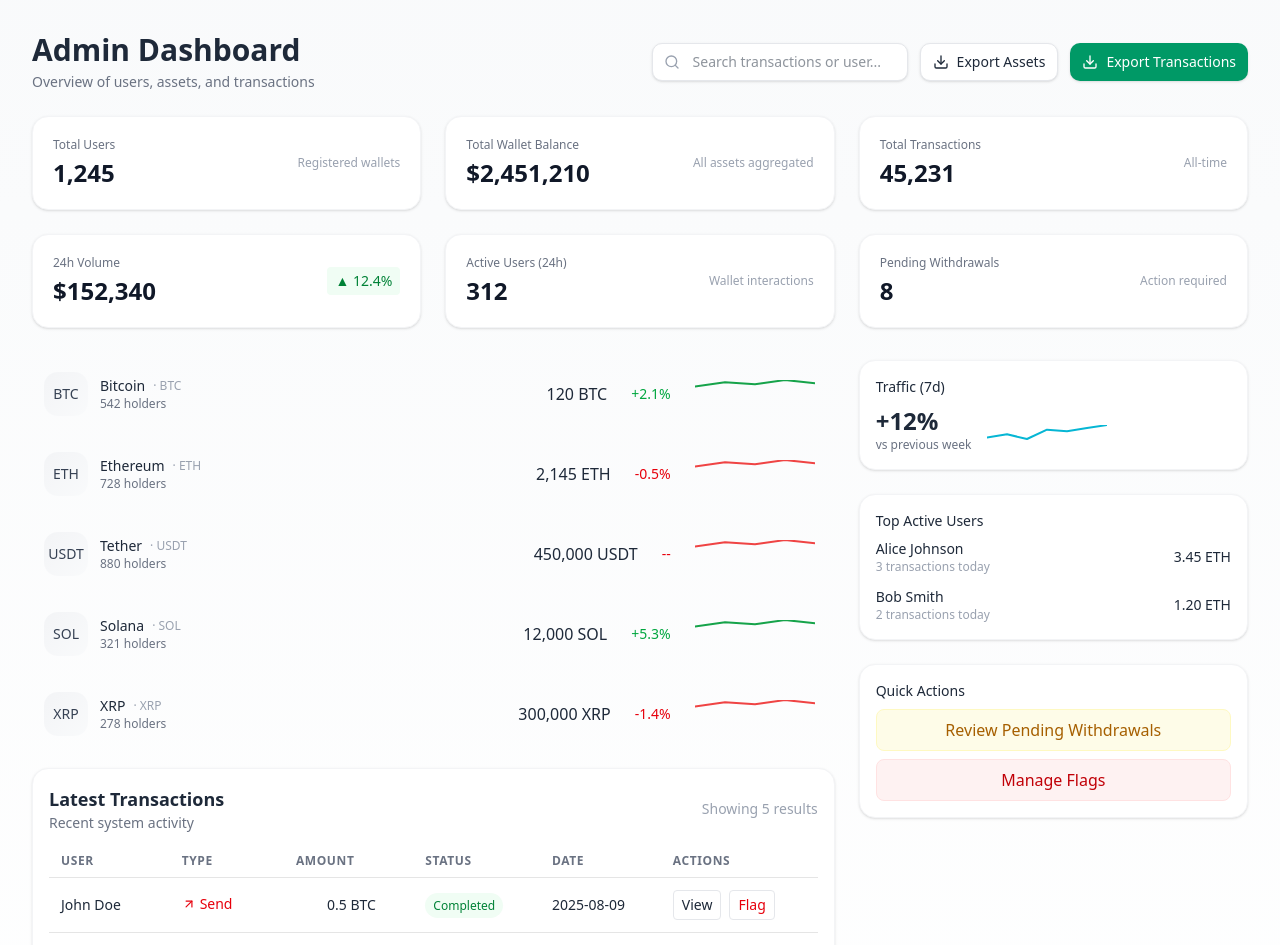
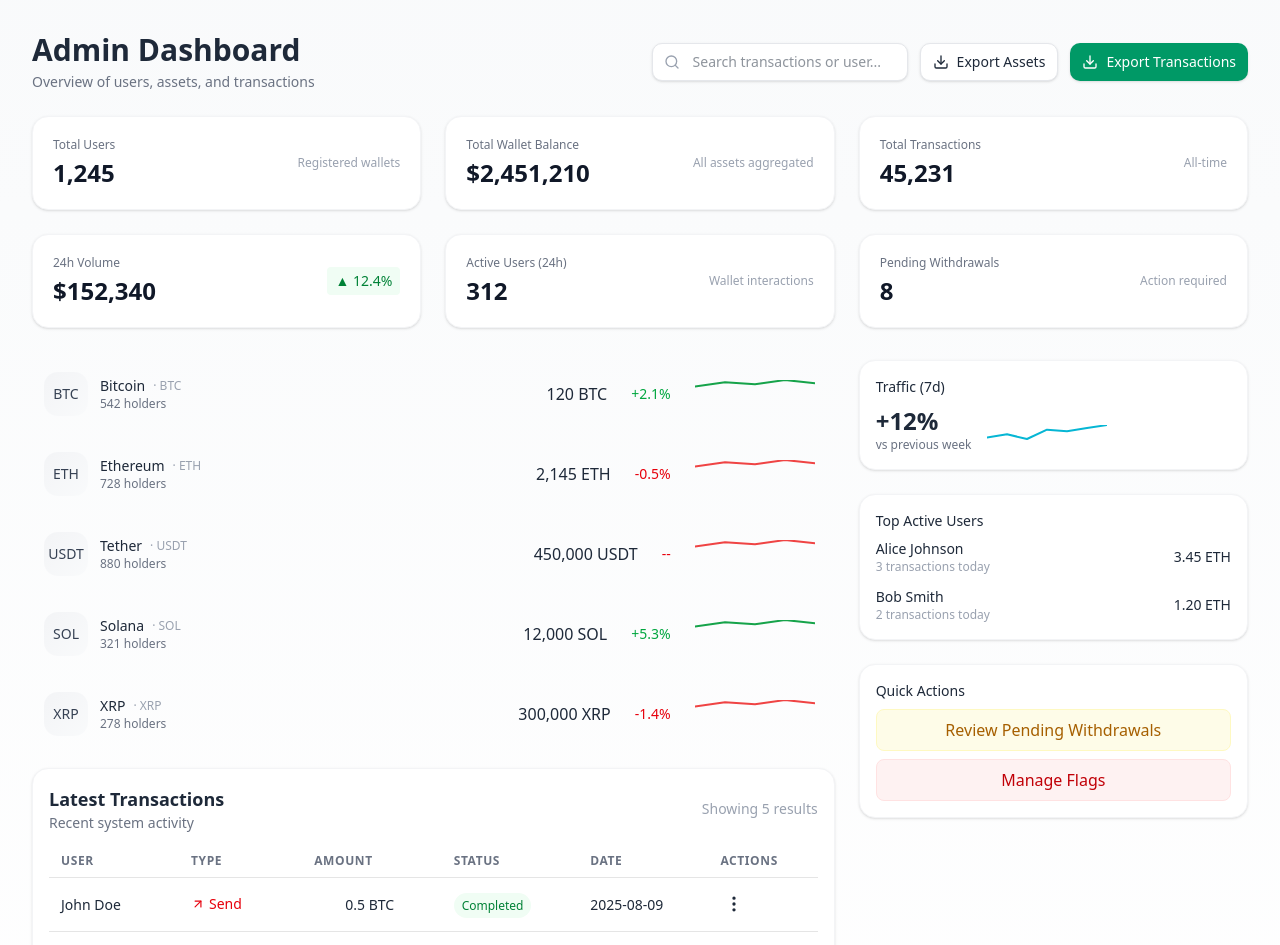
Before and after one commit to ve-edant/crypto-wallet, a Next.js app: page /admin in a window 1280 px wide. Shown: the top 945 px of the page. Built offline with nearby package versions, Linux system fonts and the light colour scheme.

Commit message:
delete_added

```diff
--- /dev/null
+++ b/src/app/Components/ActionsMenu.tsx
@@ -0,0 +1,70 @@
+import { useState, useRef, useEffect } from "react";
+import { FiMoreVertical, FiEye, FiFlag, FiTrash2 } from "react-icons/fi";
+
+export function ActionsMenu() {
+  const [open, setOpen] = useState(false);
+  const ref = useRef<HTMLDivElement>(null);
+
+  // Close menu if clicked outside
+  useEffect(() => {
+    function handleClickOutside(event: MouseEvent) {
+      if (ref.current && !ref.current.contains(event.target as Node)) {
+        setOpen(false);
+      }
+    }
+    if (open) {
+      document.addEventListener("mousedown", handleClickOutside);
+    } else {
+      document.removeEventListener("mousedown", handleClickOutside);
+    }
+    return () => {
+      document.removeEventListener("mousedown", handleClickOutside);
+    };
+  }, [open]);
+
+  return (
+    <div className="relative inline-block text-left" ref={ref}>
+      <button
+        onClick={() => setOpen((o) => !o)}
+        className="p-1 rounded hover:bg-gray-100"
+        aria-haspopup="true"
+        aria-expanded={open}
+        aria-label="Open actions menu"
+      >
+        <FiMoreVertical size={20} />
+      </button>
+
+      {open && (
+        <div className="absolute right-0 mt-2 w-36 bg-white border border-gray-200 rounded-md shadow-lg z-10">
+          <button
+            className="flex items-center gap-2 px-4 py-2 text-sm w-full hover:bg-gray-100"
+            onClick={() => {
+              setOpen(false);
+              alert("View clicked");
+            }}
+          >
+            <FiEye /> View
+          </button>
+          <button
+            className="flex items-center gap-2 px-4 py-2 text-sm w-full text-red-600 hover:bg-red-50"
+            onClick={() => {
+              setOpen(false);
+              alert("Flag clicked");
+            }}
+          >
+            <FiFlag /> Flag
+          </button>
+          <button
+            className="flex items-center gap-2 px-4 py-2 text-sm w-full text-red-600 hover:bg-red-50"
+            onClick={() => {
+              setOpen(false);
+              alert("Delete clicked");
+            }}
+          >
+            <FiTrash2 /> Delete
+          </button>
+        </div>
+      )}
+    </div>
+  );
+}
--- a/src/app/admin/page.tsx
+++ b/src/app/admin/page.tsx
@@ -3,6 +3,7 @@
 import React, { useEffect, useMemo, useState } from "react";
 import { ArrowUpRight, ArrowDownRight, Search, Download } from "lucide-react";
 import { EditableBalanceAssetsList } from "../Components/EditableBalance";
+import { ActionsMenu } from "../Components/ActionsMenu";
 
 type StatCard = {
   id: string;
@@ -504,14 +505,7 @@ export default function AdminDashboardPage() {
                           </td>
                           <td className="px-3 py-3">{tx.date}</td>
                           <td className="px-3 py-3">
-                            <div className="flex gap-2">
-                              <button className="text-sm px-2 py-1 rounded border border-gray-200 hover:bg-gray-50">
-                                View
-                              </button>
-                              <button className="text-sm px-2 py-1 rounded border border-gray-200 text-red-600 hover:bg-red-50">
-                                Flag
-                              </button>
-                            </div>
+                            <ActionsMenu />
                           </td>
                         </tr>
                       ))
```
